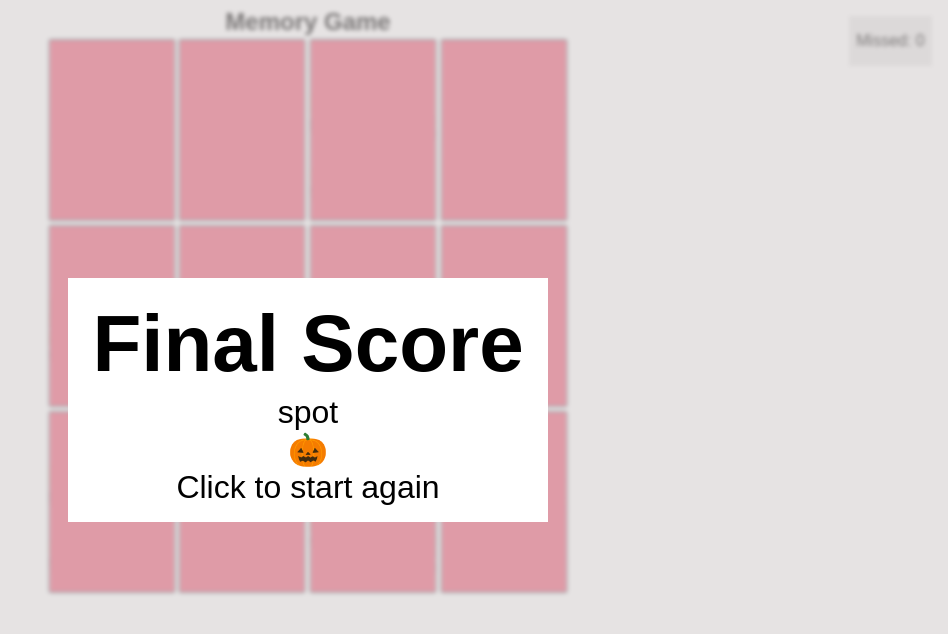
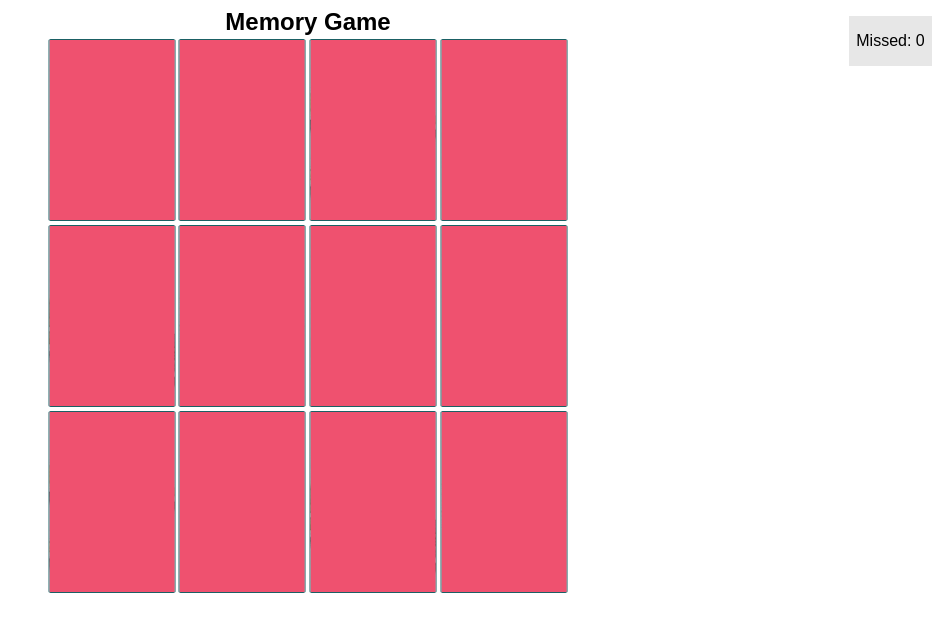
Before and after one commit to lostmart/memoryFlex, a plain HTML site: page index.html in a window 1280 px wide. Shown: the whole page, without its empty margins (332-1280 px from the left). Drawn offline with Linux system fonts and the light colour scheme; a web font is replaced by a local one.

Commit message:
new styles

```diff
--- a/style.css
+++ b/style.css
@@ -85,7 +85,7 @@ h1 {
 	box-shadow: 0 0 0 0 var(--secondary);
 }
 
-.card.animate__rotate > span {
+.card.animate__rotate>span {
 	opacity: 0;
 }
 
@@ -103,7 +103,7 @@ h1 {
 	display: none;
 }
 
-.modal > h2 {
+.modal>h2 {
 	opacity: 0;
 	font-size: 2em;
 }
@@ -142,7 +142,7 @@ h1 {
 	justify-content: center;
 	align-items: center;
 	backdrop-filter: blur(2px);
-	visibility: visible;
+	visibility: hidden;
 	inset: 0;
 	z-index: 10;
 }
@@ -155,6 +155,7 @@ h1 {
 	background-color: #d5d0d096;
 	content: "";
 	z-index: -1;
+	pointer-events: none;
 }
 
 .final_container {
@@ -166,7 +167,7 @@ h1 {
 	background-color: white;
 }
 
-.final_container > h2 {
+.final_container>h2 {
 	font-size: 5em;
 	margin: 0.125em 0;
 	line-height: 1;
```
